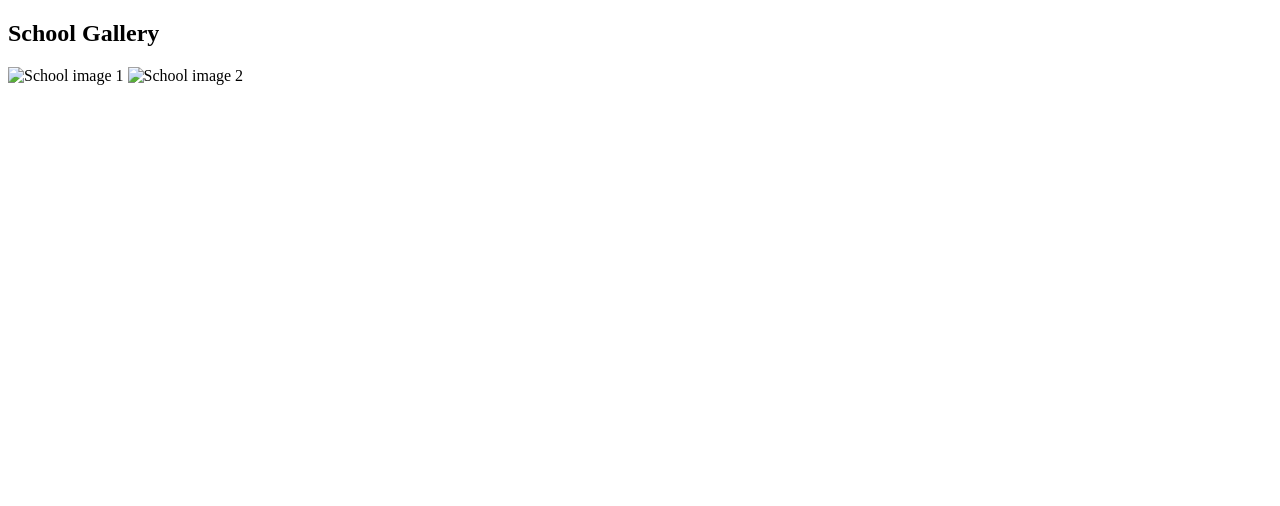
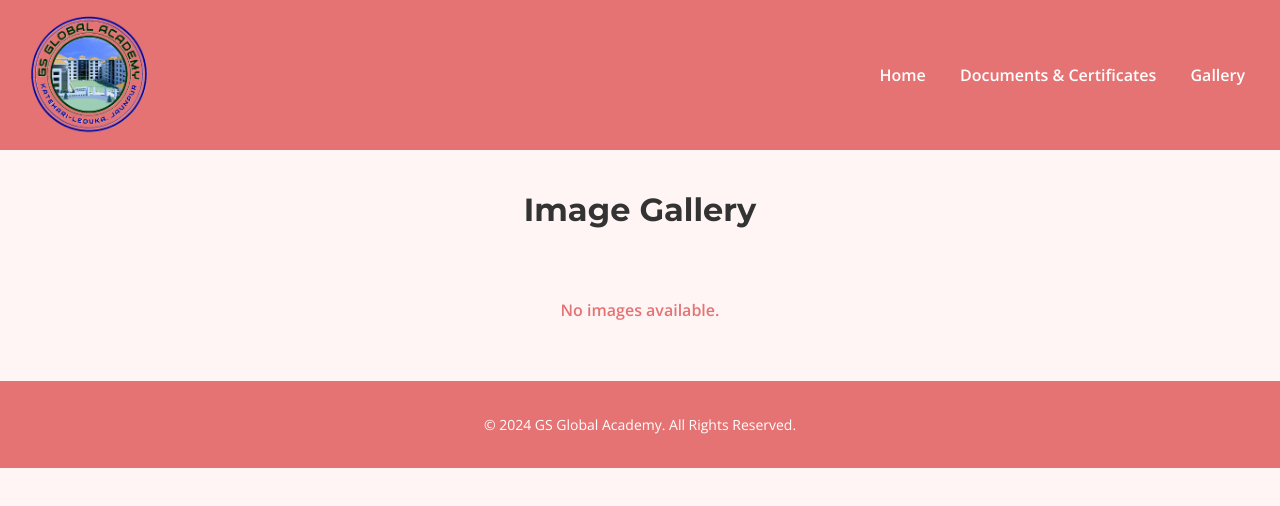
Before and after one commit to varunbro/school_webpage, a plain HTML site: page gallery.html in a window 1280 px wide. Drawn offline with nearby package versions, Linux system fonts and the light colour scheme; no server answers.

Commit message:
Update gallery.html

```diff
--- a/gallery.html
+++ b/gallery.html
@@ -1,12 +1,141 @@
 <!DOCTYPE html>
 <html lang="en">
 <head>
-    <meta charset="UTF-8">
-    <title>Gallery</title>
+  <meta charset="UTF-8">
+  <meta name="viewport" content="width=device-width, initial-scale=1.0">
+  <title>GS Global Academy - Gallery</title>
+  <link href="https://fonts.googleapis.com/css2?family=Montserrat:wght@500;700&family=Open+Sans:wght@400;600&display=swap" rel="stylesheet">
+  <style>
+    :root {
+      --primary-color: #E57373;
+      --accent-color: #FFB74D;
+      --text-color: #333;
+      --bg-color: #fff5f5;
+    }
+    * { box-sizing: border-box; }
+    body {
+      font-family: 'Open Sans', sans-serif;
+      margin: 0;
+      padding: 0;
+      background-color: var(--bg-color);
+      color: var(--text-color);
+    }
+    header {
+      background-color: var(--primary-color);
+      color: white;
+      padding: 15px 20px;
+      display: flex;
+      justify-content: space-between;
+      align-items: center;
+    }
+    header img { height: 120px; }
+    nav a {
+      color: white;
+      text-decoration: none;
+      margin: 0 15px;
+      font-weight: 600;
+    }
+    main {
+      max-width: 1200px;
+      margin: 40px auto;
+      padding: 0 20px;
+    }
+    h1 { font-family: 'Montserrat', sans-serif; font-size: 32px; text-align: center; }
+    .gallery-grid {
+      display: grid;
+      grid-template-columns: repeat(auto-fit, minmax(200px, 1fr));
+      gap: 15px;
+      margin-top: 30px;
+    }
+    .gallery-item {
+      position: relative;
+      overflow: hidden;
+      border-radius: 8px;
+      box-shadow: 0 4px 8px rgba(0,0,0,0.1);
+    }
+    .gallery-item img {
+      width: 100%;
+      height: auto;
+      display: block;
+      transition: transform 0.3s ease;
+      cursor: pointer;
+    }
+    .gallery-item img:hover {
+      transform: scale(1.05);
+    }
+    #no-images {
+      margin-top: 40px;
+      text-align: center;
+      color: var(--primary-color);
+      font-weight: 600;
+    }
+    footer {
+      background-color: var(--primary-color);
+      color: white;
+      padding: 20px;
+      text-align: center;
+      font-size: 14px;
+      margin-top: 60px;
+    }
+  </style>
 </head>
 <body>
-    <h2>School Gallery</h2>
-    <img src="assets/images/image1.jpg" alt="School image 1">
-    <img src="assets/images/image2.jpg" alt="School image 2">
+
+<header>
+  <img src="images/logo.png" alt="GS Global Academy Logo">
+  <nav>
+    <a href="index.html">Home</a>
+    <a href="documents.html">Documents & Certificates</a>
+    <a href="gallery.html">Gallery</a>
+  </nav>
+</header>
+
+<main>
+  <h1>Image Gallery</h1>
+  <div class="gallery-grid" id="gallery"></div>
+  <div id="no-images" style="display:none;">No images available.</div>
+</main>
+
+<footer>
+  <p>&copy; 2024 GS Global Academy. All Rights Reserved.</p>
+</footer>
+
+<script>
+  // Configure these variables
+  const repoOwner = 'YOUR_GITHUB_USERNAME';
+  const repoName  = 'YOUR_REPO_NAME';
+  const dirPath   = 'Website/images'; // path in repo to your images folder
+
+  async function loadGallery() {
+    const gallery = document.getElementById('gallery');
+    const noImages = document.getElementById('no-images');
+    try {
+      const apiUrl = `https://api.github.com/repos/${repoOwner}/${repoName}/contents/${dirPath}`;
+      const response = await fetch(apiUrl);
+      if (!response.ok) throw new Error('Could not fetch image directory');
+      const files = await response.json();
+      const images = files.filter(f => f.type === 'file' && /(\.jpe?g|\.png|\.webp|\.gif)$/i.test(f.name));
+      if (!images.length) {
+        noImages.style.display = 'block';
+        return;
+      }
+      images.forEach(file => {
+        const item = document.createElement('div');
+        item.className = 'gallery-item';
+        const img = document.createElement('img');
+        img.src = file.download_url;
+        img.alt = file.name.replace(/[-_]/g, ' ').replace(/\.[^.]+$/, '');
+        img.onclick = () => window.open(file.download_url, '_blank');
+        item.appendChild(img);
+        gallery.appendChild(item);
+      });
+    } catch (err) {
+      console.error('Error loading gallery:', err);
+      noImages.style.display = 'block';
+    }
+  }
+  loadGallery();
+</script>
+
 </body>
 </html>
```
